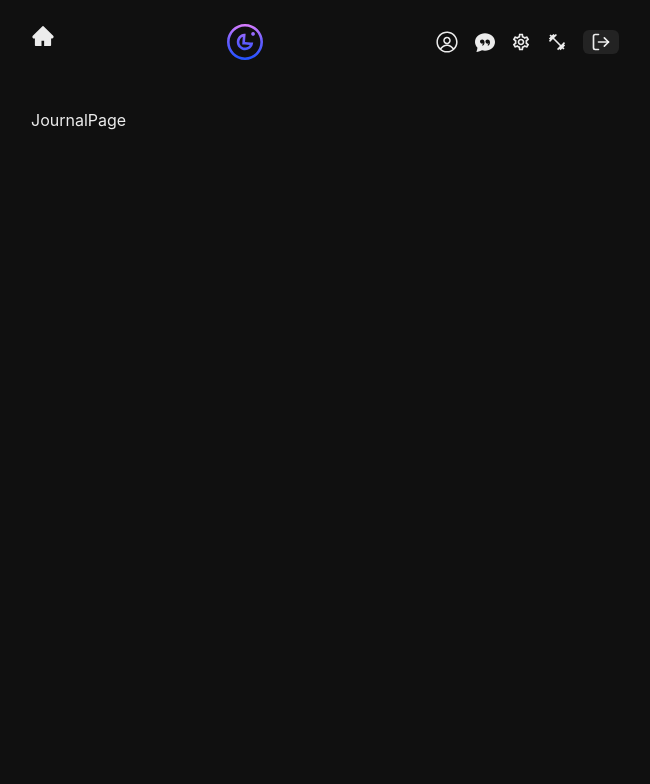
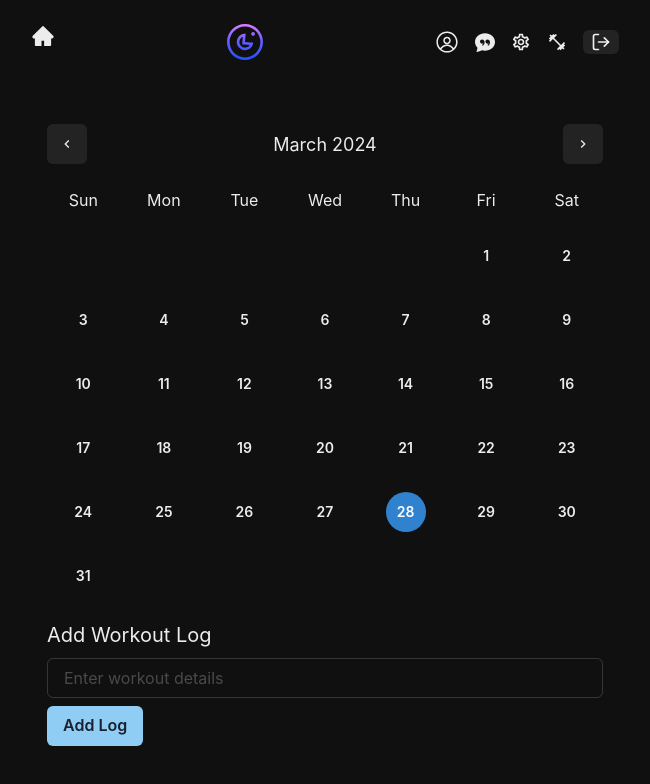
Before and after one commit to Fujijared2810/ViriFit, a React (Vite) app in the folder frontend/: page /journal in a window 1280 px wide. Shown: the top 784 px of the page, without its empty margins (315-965 px from the left). Built offline with nearby package versions, Linux system fonts and the light colour scheme; no server answers; sample sign-in values are in the browser's storage.

Commit message:
Frontend for journal log done

```diff
--- a/frontend/src/pages/JournalPage.jsx
+++ b/frontend/src/pages/JournalPage.jsx
@@ -1,5 +1,163 @@
+import { useState } from "react";
+import {
+  Box,
+  Flex,
+  Grid,
+  GridItem,
+  IconButton,
+  Text,
+  useColorModeValue,
+  Input,
+  Button,
+} from "@chakra-ui/react";
+import { ChevronLeftIcon, ChevronRightIcon } from "@chakra-ui/icons";
+
 const JournalPage = () => {
-  return <div>JournalPage</div>;
+  const [selectedDate, setSelectedDate] = useState(new Date());
+  const textColor = useColorModeValue("black", "white"); // Get text color based on theme mode
+
+  const handlePrevMonth = () => {
+    const prevMonth = new Date(
+      selectedDate.getFullYear(),
+      selectedDate.getMonth() - 1,
+      1
+    );
+    setSelectedDate(prevMonth);
+  };
+
+  const handleNextMonth = () => {
+    const nextMonth = new Date(
+      selectedDate.getFullYear(),
+      selectedDate.getMonth() + 1,
+      1
+    );
+    setSelectedDate(nextMonth);
+  };
+
+  const daysInMonth = (date) => {
+    return new Date(date.getFullYear(), date.getMonth() + 1, 0).getDate();
+  };
+
+  const getWeekdayName = (date) => {
+    const options = { weekday: "short" };
+    return new Intl.DateTimeFormat("en-US", options).format(date);
+  };
+
+  const getDateString = (date) => {
+    return `${date.getFullYear()}-${(date.getMonth() + 1)
+      .toString()
+      .padStart(2, "0")}-${date.getDate().toString().padStart(2, "0")}`;
+  };
+
+  const renderCalendar = () => {
+    if (!selectedDate) return []; // Return empty array if selectedDate is null
+
+    const firstDayOfMonth = new Date(
+      selectedDate.getFullYear(),
+      selectedDate.getMonth(),
+      1
+    );
+    const startingDayOfWeek = firstDayOfMonth.getDay(); // 0 for Sunday, 1 for Monday, etc.
+    const daysInCurrentMonth = daysInMonth(selectedDate);
+    const today = new Date();
+
+    let days = [];
+    let dayCounter = 1;
+
+    // Render empty grid cells for days before the start of the month
+    for (let i = 0; i < startingDayOfWeek; i++) {
+      days.push(<GridItem key={`empty-${i}`} />);
+    }
+
+    // Render grid cells for each day of the month
+    for (let i = 1; i <= daysInCurrentMonth; i++) {
+      const currentDate = new Date(
+        selectedDate.getFullYear(),
+        selectedDate.getMonth(),
+        i
+      );
+      const dateString = getDateString(currentDate);
+      const isToday = currentDate.toDateString() === today.toDateString();
+
+      days.push(
+        <GridItem key={dateString} textAlign="center" p={2}>
+          <IconButton
+            aria-label={`Select ${dateString}`}
+            icon={
+              <Text fontSize="sm" color={isToday ? textColor : "inherit"}>
+                {i}
+              </Text> // Use textColor variable
+            }
+            bg={isToday ? "blue.500" : "transparent"}
+            borderRadius="full"
+            onClick={() => handleDateClick(currentDate)}
+          />
+        </GridItem>
+      );
+      dayCounter++;
+    }
+
+    return days;
+  };
+
+  const handleDateClick = (date) => {
+    // Implement logic to fetch workout logs for the selected date and display them
+    console.log(`Fetching workout logs for ${date}`);
+  };
+
+  return (
+    <Box p={4}>
+      <Flex align="center" justify="space-between" mb={4}>
+        <IconButton
+          aria-label="Previous month"
+          icon={<ChevronLeftIcon />}
+          onClick={handlePrevMonth}
+        />
+        <Text fontSize="lg">
+          {selectedDate.toLocaleString("default", {
+            month: "long",
+            year: "numeric",
+          })}
+        </Text>
+        <IconButton
+          aria-label="Next month"
+          icon={<ChevronRightIcon />}
+          onClick={handleNextMonth}
+        />
+      </Flex>
+      <Grid templateColumns="repeat(7, 1fr)" gap={2}>
+        <GridItem textAlign="center" p={2}>
+          Sun
+        </GridItem>
+        <GridItem textAlign="center" p={2}>
+          Mon
+        </GridItem>
+        <GridItem textAlign="center" p={2}>
+          Tue
+        </GridItem>
+        <GridItem textAlign="center" p={2}>
+          Wed
+        </GridItem>
+        <GridItem textAlign="center" p={2}>
+          Thu
+        </GridItem>
+        <GridItem textAlign="center" p={2}>
+          Fri
+        </GridItem>
+        <GridItem textAlign="center" p={2}>
+          Sat
+        </GridItem>
+        {renderCalendar()}
+      </Grid>
+      <Box mt={4}>
+        <Text fontSize="xl">Add Workout Log</Text>
+        <Input placeholder="Enter workout details" mt={2} />
+        <Button colorScheme="blue" mt={2}>
+          Add Log
+        </Button>
+      </Box>
+    </Box>
+  );
 };
 
 export default JournalPage;
```
